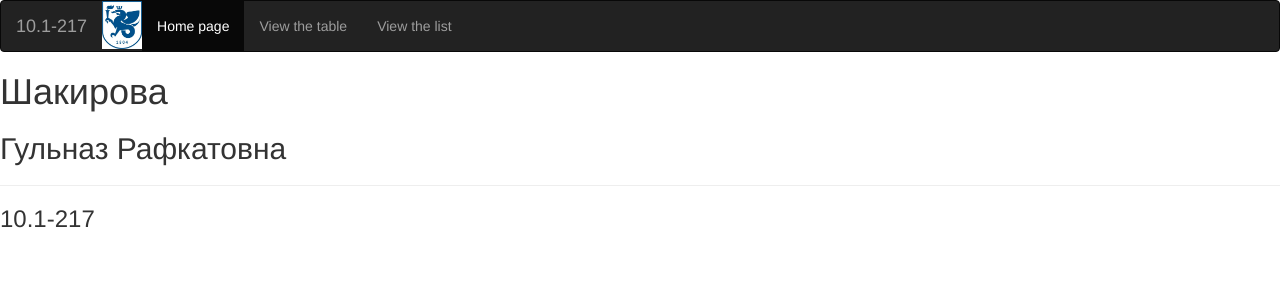
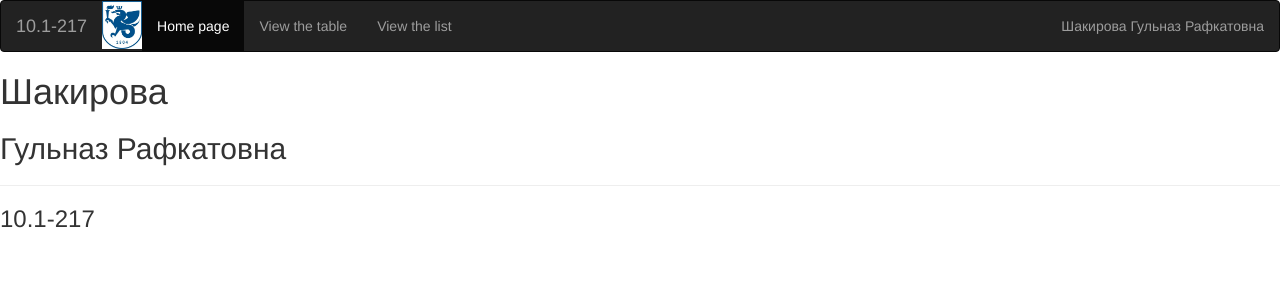
Before and after one commit to GulnazRafkatovna/database-students, a Flask app: page /info/1 in a window 1280 px wide. Shown: the top 300 px of the page. Run offline with Flask 3, Linux system fonts and the light colour scheme; data comes from the database, SQL or seed files in the repository; some libraries are stand-ins or nearby versions.

Commit message:
added personal info

```diff
--- a/templates/base.html
+++ b/templates/base.html
@@ -22,6 +22,9 @@
       <li><a href="{{url_for('view')}}">View the table</a></li>
       <li><a href="{{url_for('studentslist')}}">View the list</a></li>
     </ul>
+    <ul class="nav navbar-nav navbar-right">
+      <li><a href="#">Шакирова Гульназ Рафкатовна</a></li>
+    </ul>
   </div>
 </nav>
 
```
